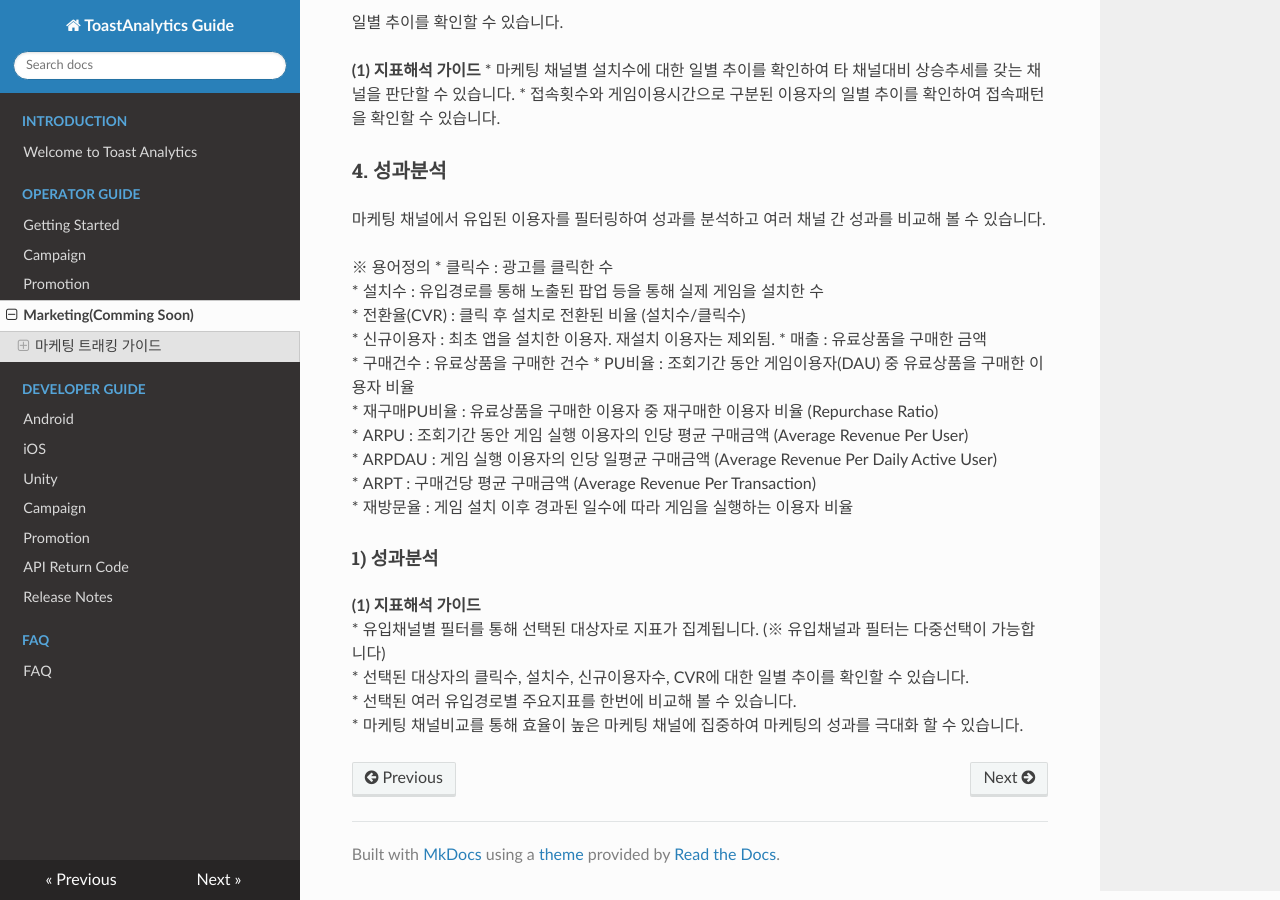
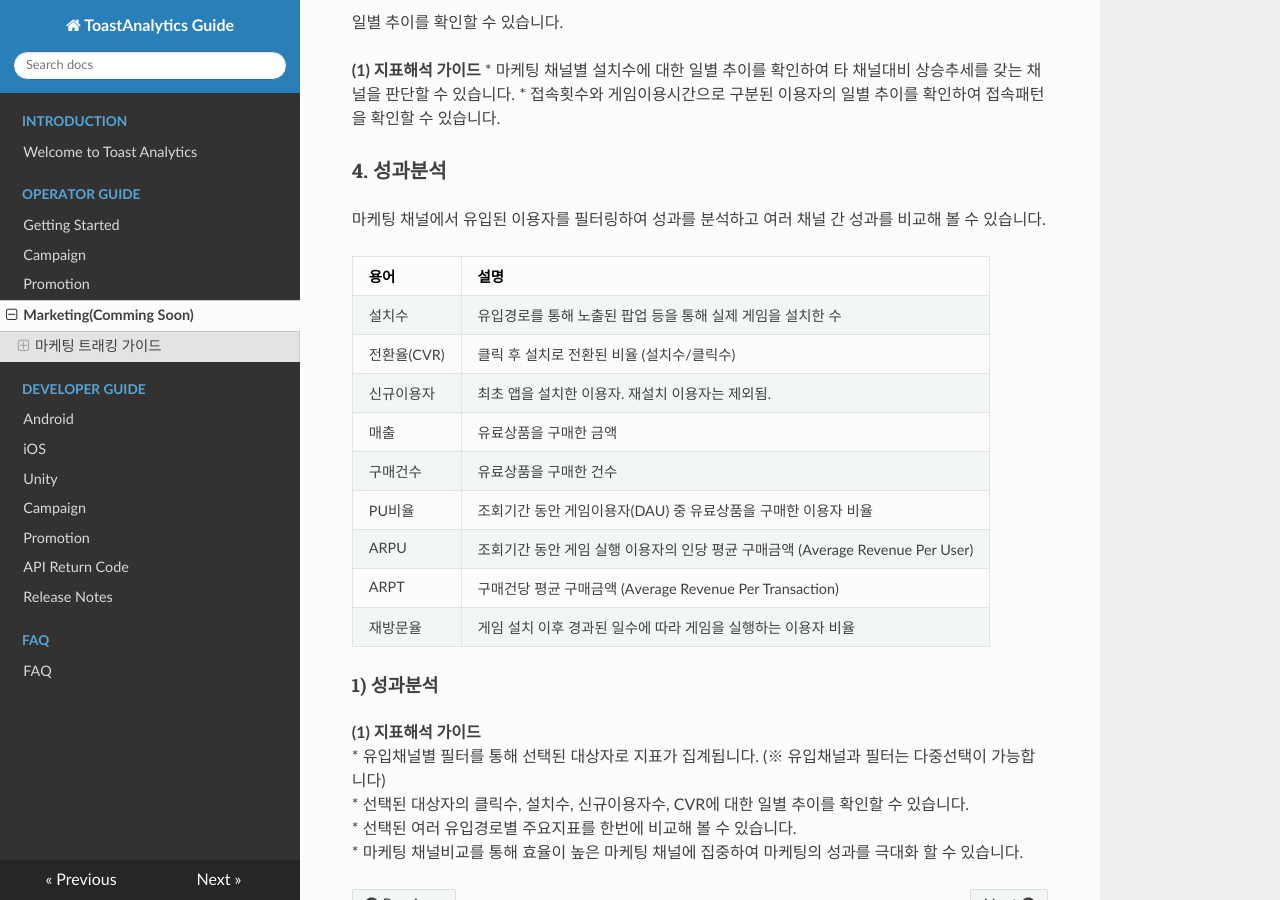
Before and after one commit to ToastAnalytics/ToastAnalytics, an MkDocs documentation site: the page built from docs/Developer/3. marketing Guide.md, in a window 1280 px wide and 900 px high, scrolled down 13052 px. Built offline with MkDocs 1.6.1, drawn with Linux system fonts in a browser that asks for light colours; nearby versions of some CDN libraries; old or Windows-style settings are respelled for this version of MkDocs.

Commit message:
Update 3. marketing Guide.md
.

```diff
--- a/docs/Developer/3. marketing Guide.md
+++ b/docs/Developer/3. marketing Guide.md
@@ -249,19 +249,18 @@ AOS이외의 스토어인 경우 이용자를 트래킹할 수 있는 레퍼러
 ### 4. 성과분석
 마케팅 채널에서 유입된 이용자를 필터링하여 성과를 분석하고 여러 채널 간 성과를 비교해 볼 수 있습니다.
 
-※ 용어정의
-* 클릭수 : 광고를 클릭한 수
-* 설치수 : 유입경로를 통해 노출된 팝업 등을 통해 실제 게임을 설치한 수
-* 전환율(CVR) : 클릭 후 설치로 전환된 비율 (설치수/클릭수)
-* 신규이용자 : 최초 앱을 설치한 이용자. 재설치 이용자는 제외됨.
-* 매출 : 유료상품을 구매한 금액
-* 구매건수 : 유료상품을 구매한 건수
-* PU비율 : 조회기간 동안 게임이용자(DAU) 중 유료상품을 구매한 이용자 비율
-* 재구매PU비율 : 유료상품을 구매한 이용자 중 재구매한 이용자 비율 (Repurchase Ratio)
-* ARPU : 조회기간 동안 게임 실행 이용자의 인당 평균 구매금액 (Average Revenue Per User)
-* ARPDAU : 게임 실행 이용자의 인당 일평균 구매금액 (Average Revenue Per Daily Active User)
-* ARPT : 구매건당 평균 구매금액  (Average Revenue Per Transaction)
-* 재방문율 : 게임 설치 이후 경과된 일수에 따라 게임을 실행하는 이용자 비율
+ |용어|설명|
+|---|---|
+|설치수|	유입경로를 통해 노출된 팝업 등을 통해 실제 게임을 설치한 수 |
+|전환율(CVR) |	클릭 후 설치로 전환된 비율 (설치수/클릭수) |
+|신규이용자|	최초 앱을 설치한 이용자. 재설치 이용자는 제외됨.|
+|매출|	유료상품을 구매한 금액|
+|구매건수|	유료상품을 구매한 건수|
+|PU비율|	조회기간 동안 게임이용자(DAU) 중 유료상품을 구매한 이용자 비율|
+|ARPU|	조회기간 동안 게임 실행 이용자의 인당 평균 구매금액 (Average Revenue Per User)|
+|ARPT|	구매건당 평균 구매금액  (Average Revenue Per Transaction)|
+|재방문율|	게임 설치 이후 경과된 일수에 따라 게임을 실행하는 이용자 비율|
+
 
 ####1) 성과분석
 
```
